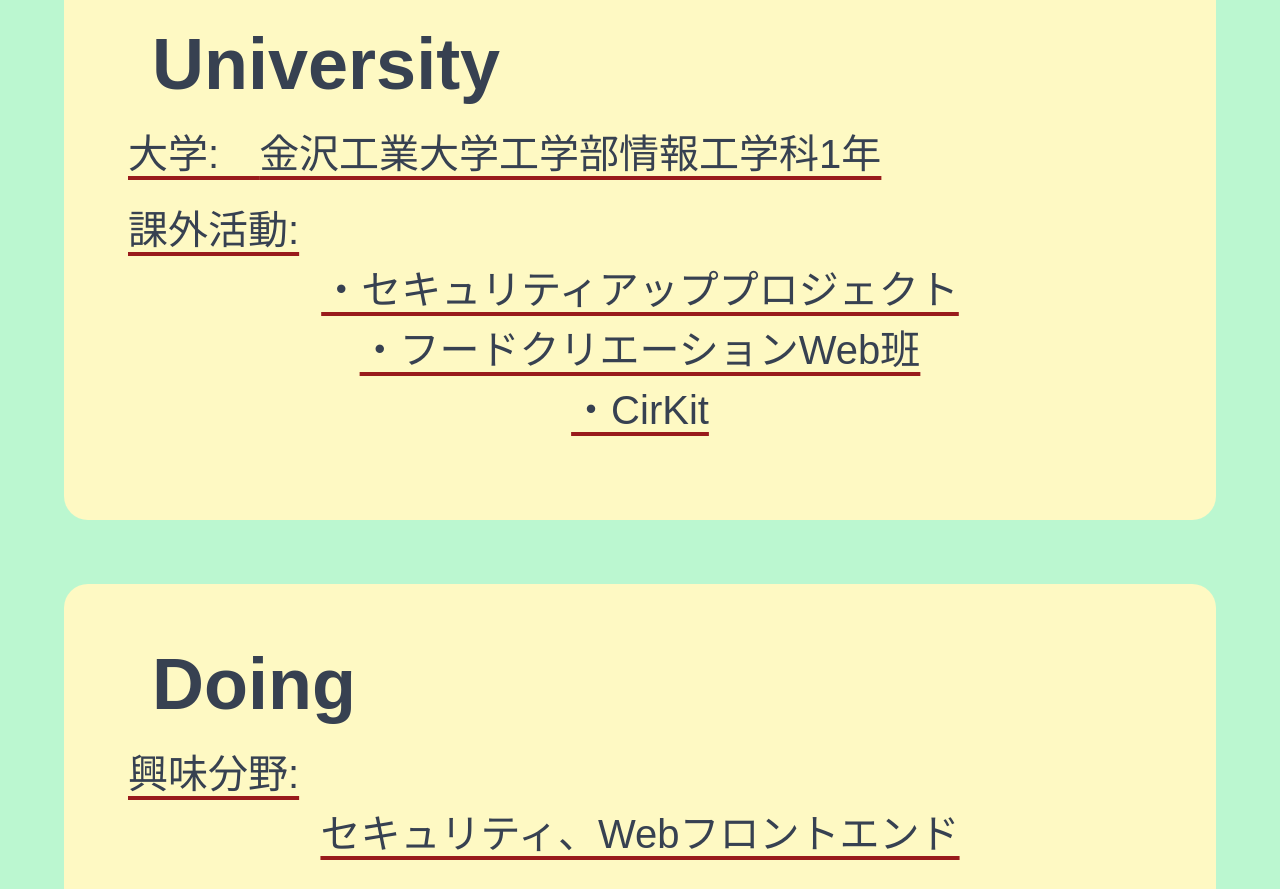
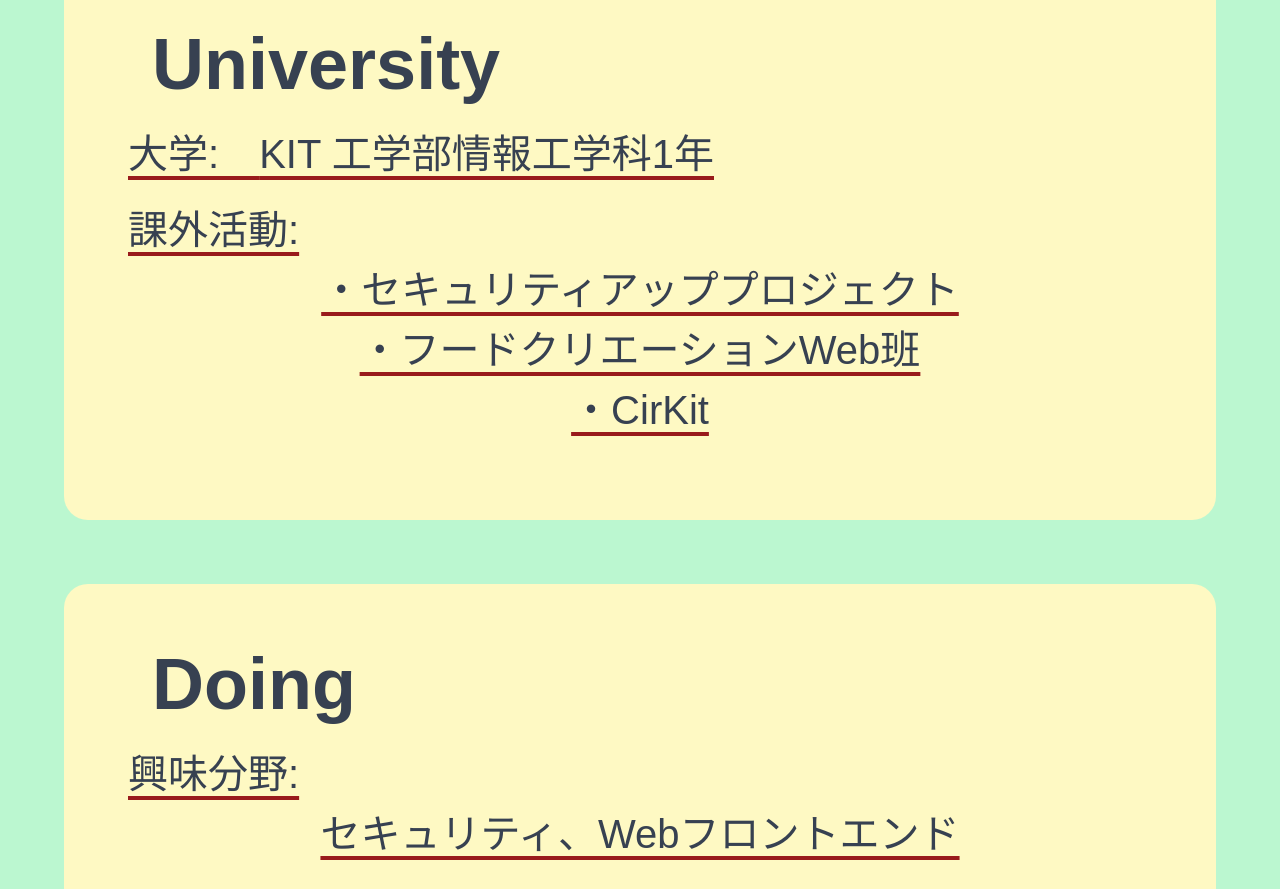
Before and after one commit to MATSUOKAAIRI/I_am_by-nextjs, a Next.js app: page / in a window 1280 px wide. Shown: the part 1620-2509 px from the top of the page. Built offline with nearby package versions, Linux system fonts and the light colour scheme.

Commit message:
大学名の変更

```diff
--- a/components/university/university.tsx
+++ b/components/university/university.tsx
@@ -5,7 +5,7 @@
                 <h1 className="md:text-7xl text-5xl font-bold mb-6 ml-6">University</h1>
                 <div className="md:flex mb-4 underline decoration-red-800 underline-offset-8">
                     <h2 className="md:text-[40px] text-[20px]">大学:　</h2>
-                    <h3 className=" md:text-[40px] text-center text-[20px]">金沢工業大学工学部情報工学科1年</h3>
+                    <h3 className=" md:text-[40px] text-center text-[20px]">KIT 工学部情報工学科1年</h3>
                 </div>
                 <div className='mb-4 underline decoration-red-800 underline-offset-8'>
                     <h3 className="md:text-[40px] text-[20px] text-left">課外活動:</h3>
```
